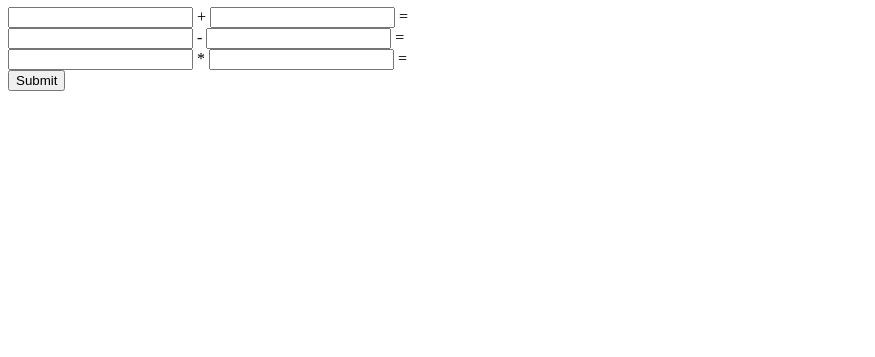
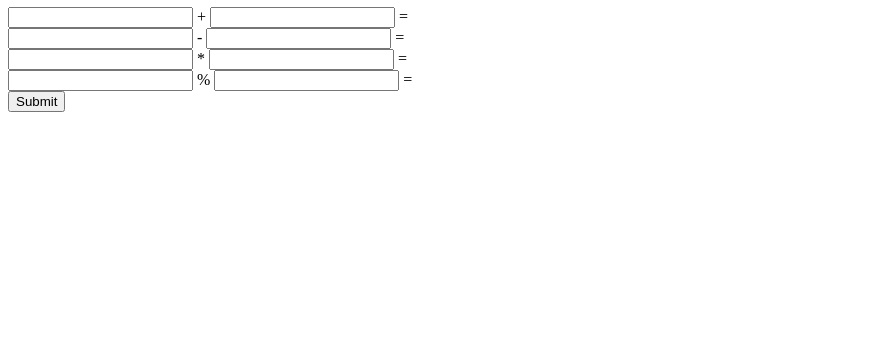
Before and after one commit to gpita220/rtt-gyak, a website: page index.html in a window 1280 px wide. Shown: the part 443-800 px from the top of the page, without its empty margins (0-875 px from the left). Drawn offline with Linux system fonts and the light colour scheme.

Commit message:
Update index

```diff
--- a/index.html
+++ b/index.html
@@ -38,6 +38,7 @@
             <input type="number" id="num1"> + <input type="number" id="num2"> = <label id="additionResult"></label><br>
             <input type="number" id="num3"> - <input type="number" id="num4"> = <label id="subtractionResult"></label><br>
             <input type="number" id="num5"> * <input type="number" id="num6"> = <label id="multiResult"></label><br>
+            <input type="number" id="num7"> % <input type="number" id="num8"> = <label id="divisionResult"></label><br>
             <button type="button" id="submitcalcform" onclick="calculator()">Submit</button>
         </form>
     </body>
```
